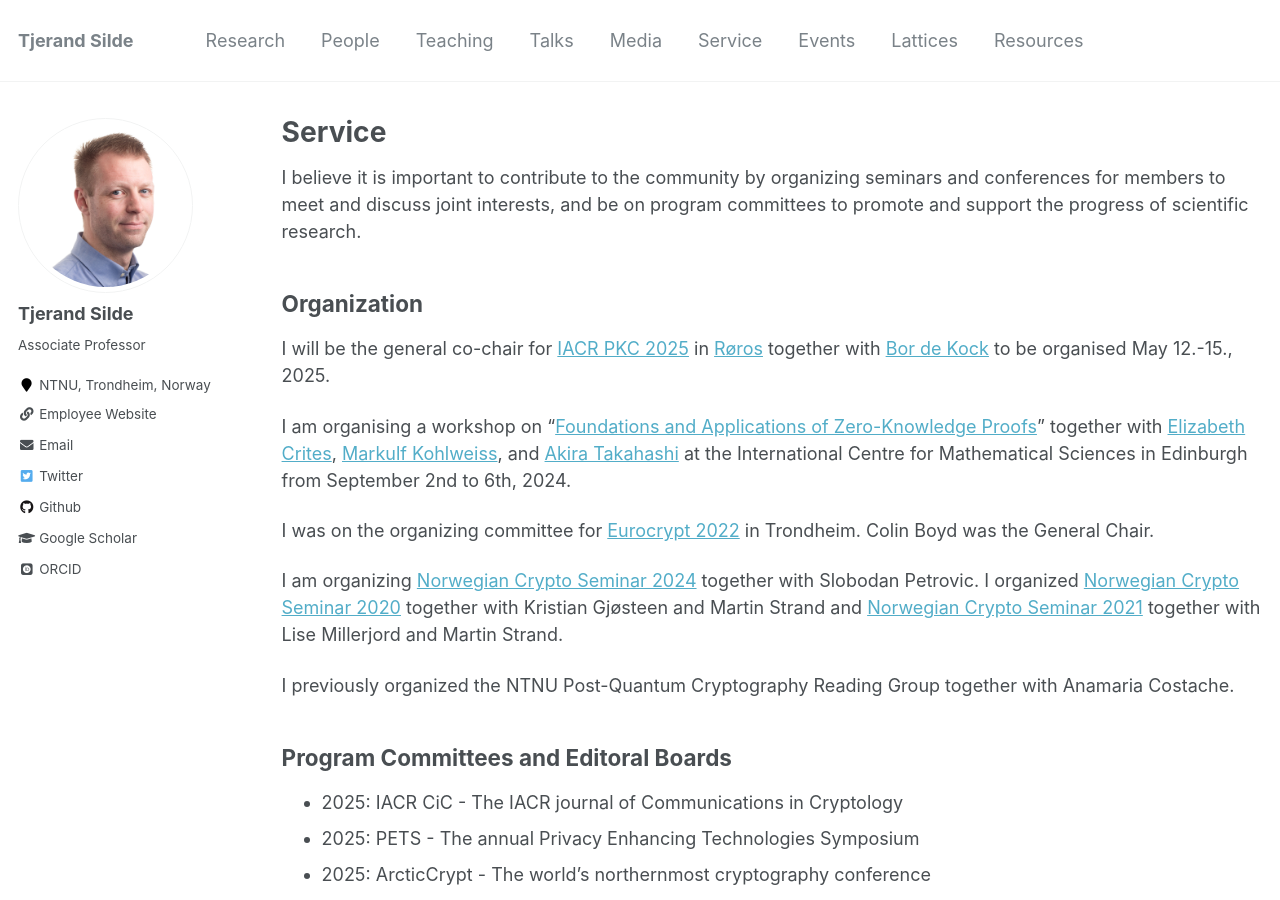
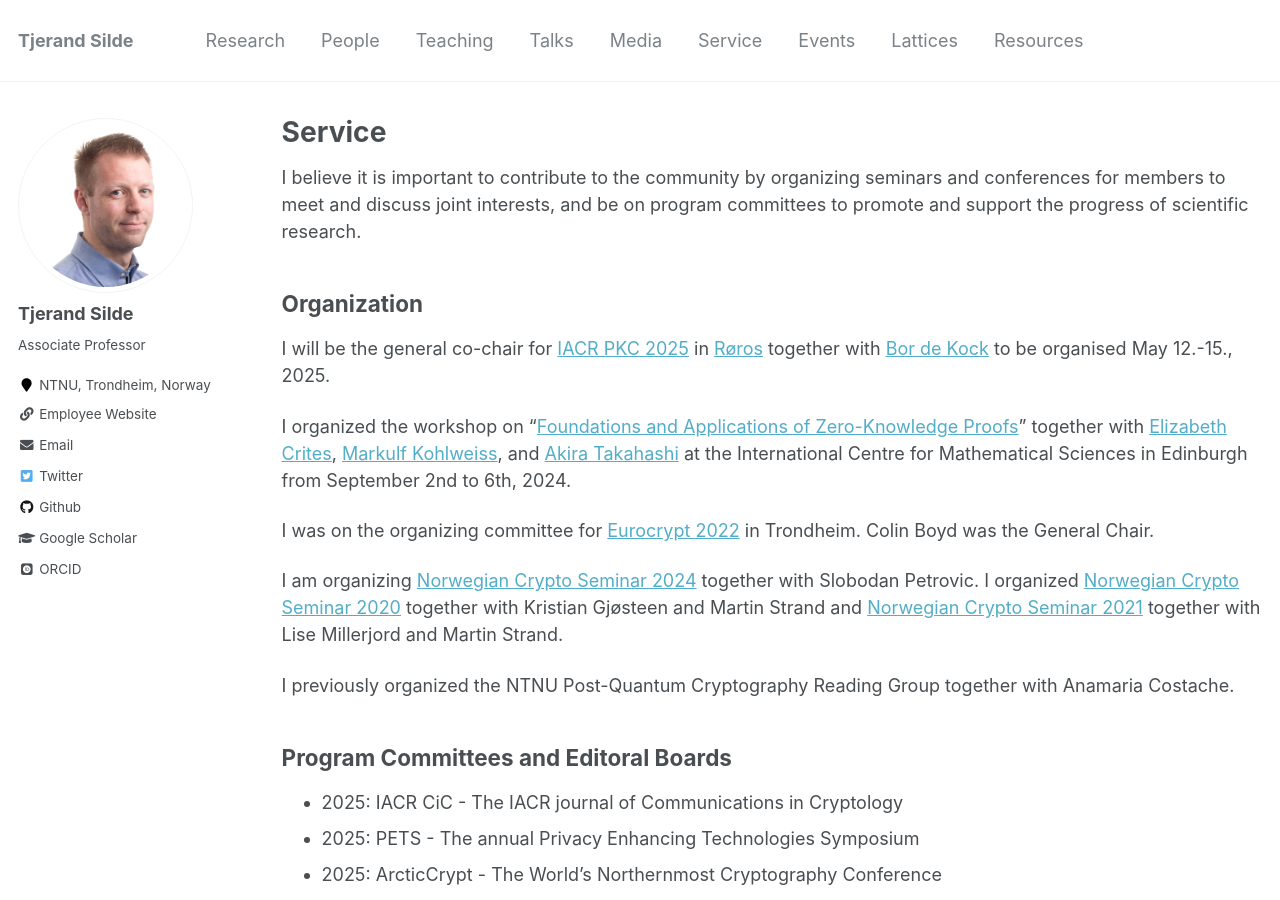
Before and after one commit to tjesi/tjesi.github.io, a Jekyll site: the page built from _pages/service.md, in a window 1280 px wide and 900 px high. Built offline with Jekyll 4.4.1, drawn with Linux system fonts in a browser that asks for light colours; some web fonts are replaced.

Commit message:
Update service.md

```diff
--- a/_pages/service.md
+++ b/_pages/service.md
@@ -11,7 +11,7 @@
 
 I will be the general co-chair for [IACR PKC 2025](https://pkc.iacr.org/2025) in [Røros](https://www.visitnorway.com/places-to-go/trondelag/roros) together with [Bor de Kock](https://bordekock.nl) to be organised May 12.-15., 2025.
 
-I am organising a workshop on "[Foundations and Applications of Zero-Knowledge Proofs](https://www.icms.org.uk/ZeroKnowledgeProofs)" together with [Elizabeth Crites](https://elizabeth-crites.github.io/), [Markulf Kohlweiss](https://homepages.inf.ed.ac.uk/mkohlwei), and [Akira Takahashi](https://akiratk0355.github.io/) at the International Centre for Mathematical Sciences in Edinburgh from September 2nd to 6th, 2024.
+I organized the workshop on "[Foundations and Applications of Zero-Knowledge Proofs](https://www.icms.org.uk/ZeroKnowledgeProofs)" together with [Elizabeth Crites](https://elizabeth-crites.github.io/), [Markulf Kohlweiss](https://homepages.inf.ed.ac.uk/mkohlwei), and [Akira Takahashi](https://akiratk0355.github.io/) at the International Centre for Mathematical Sciences in Edinburgh from September 2nd to 6th, 2024.
 
 I was on the organizing committee for [Eurocrypt 2022](https://eurocrypt.iacr.org/2022) in Trondheim. Colin Boyd was the General Chair.
 
@@ -23,7 +23,7 @@
 
 - 2025: IACR CiC - The IACR journal of Communications in Cryptology
 - 2025: PETS - The annual Privacy Enhancing Technologies Symposium
-- 2025: ArcticCrypt - The world’s northernmost cryptography conference
+- 2025: ArcticCrypt - The World’s Northernmost Cryptography Conference
 - 2024: IACR CiC - The IACR journal of Communications in Cryptology
 - 2024: Sikkerhetsfestivalen - Norges største møteplass for cybersikkerhet
 - 2024: CCS - The ACM Conference on Computer and Communications Security
```
